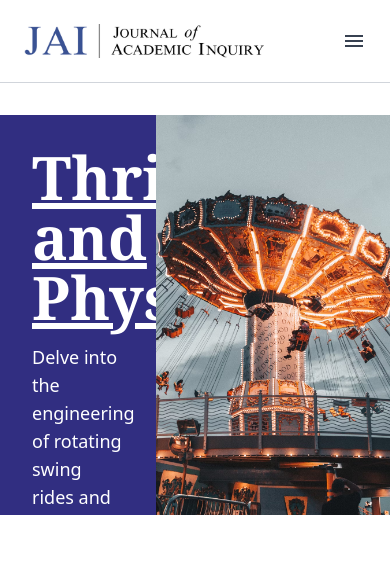
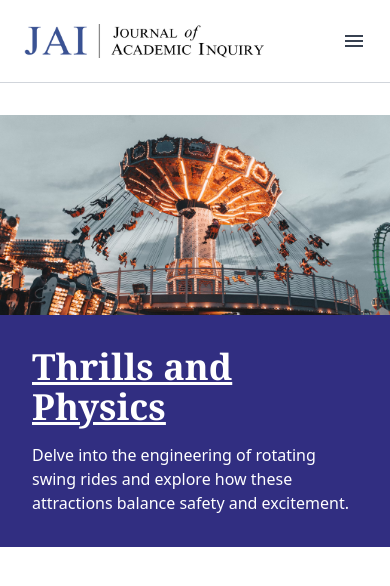
Before and after one commit to ace-lowder/journal-of-academic-inquiry, a Next.js app: page / in a window 390 px wide. Shown: the top 586 px of the page. Built offline with nearby package versions, Linux system fonts and the light colour scheme.

Commit message:
Update featured article section to be responsive

```diff
--- a/src/components/sections/FeaturedArticle.tsx
+++ b/src/components/sections/FeaturedArticle.tsx
@@ -12,15 +12,9 @@ const FeaturedArticle: React.FC = () => {
 
   return (
     <Link href={article.link} passHref>
-      <div className="flex bg-indigo-900 text-white cursor-pointer max-w-[1280px] mx-auto h-[400px] overflow-hidden">
-        <div className="w-[40%] p-8 h-full">
-          <h2 className="text-6xl font-serif font-bold underline">
-            {article.title}
-          </h2>
-          <p className="mt-4 text-lg">{article.description}</p>
-        </div>
-
-        <div className="w-[60%] h-full relative">
+      <div className="mx-4 md:m-0 flex flex-col md:flex-row md:flex-row-reverse md:h-[400px] bg-indigo-900 text-white cursor-pointer max-w-[1280px] mx-auto overflow-hidden">
+        {/* Image Section */}
+        <div className="w-full md:w-[60%] h-[200px] md:h-full relative">
           <Image
             src={article.imageUrl}
             alt="Featured Article Image"
@@ -30,6 +24,14 @@ const FeaturedArticle: React.FC = () => {
             className="w-full h-full"
           />
         </div>
+
+        {/* Text Section */}
+        <div className="w-full md:w-[40%] p-8 h-auto">
+          <h2 className="text-4xl md:text-6xl font-serif font-bold underline">
+            {article.title}
+          </h2>
+          <p className="mt-4 md:text-lg">{article.description}</p>
+        </div>
       </div>
     </Link>
   );
```
